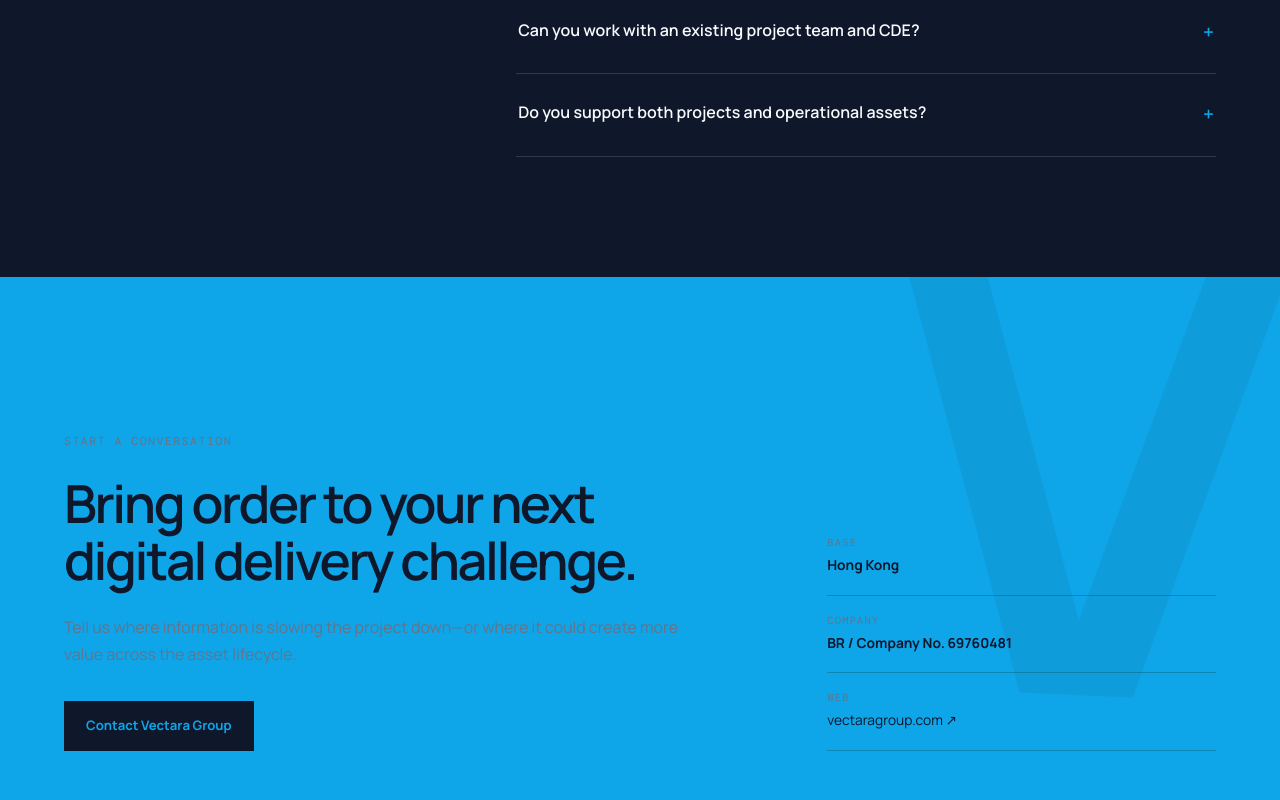
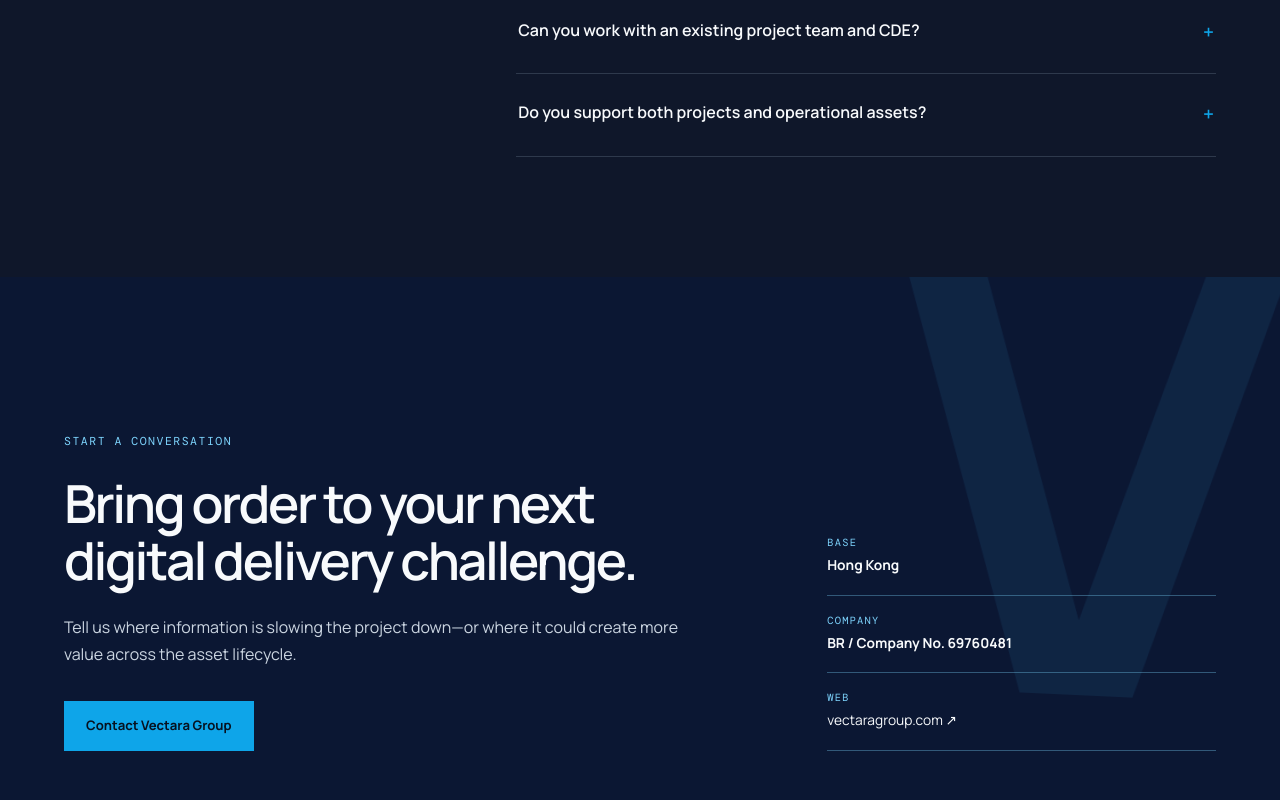
Before and after one commit to maivy12345/Vectara, a plain HTML site: page index.html in a window 1280 px wide. Shown: the part 5100-5900 px from the top of the page. Drawn offline with nearby package versions, Linux system fonts and the light colour scheme.

Commit message:
Improve contact block color contrast

```diff
--- a/styles.css
+++ b/styles.css
@@ -209,18 +209,18 @@
 .accordion details[open] summary span { transform: rotate(45deg); }
 .accordion details p { margin: 0; padding: 0 40px 26px 0; color: var(--muted); }
 
-.contact { min-height: 570px; padding: 96px clamp(24px, 5vw, 78px); display: grid; grid-template-columns: 1.25fr .75fr; gap: 10%; align-items: end; position: relative; overflow: hidden; background: var(--lime); color: #0f172a; }
-.contact-mark { position: absolute; right: -1vw; top: -160px; font-size: 40rem; line-height: 1; font-weight: 800; color: rgba(13,31,8,.06); pointer-events: none; }
+.contact { min-height: 570px; padding: 96px clamp(24px, 5vw, 78px); display: grid; grid-template-columns: 1.25fr .75fr; gap: 10%; align-items: end; position: relative; overflow: hidden; background: #0b1733; color: #f8fafc; }
+.contact-mark { position: absolute; right: -1vw; top: -160px; font-size: 40rem; line-height: 1; font-weight: 800; color: rgba(56,189,248,.08); pointer-events: none; }
 @keyframes markDrift { 0%, 100% { transform: rotate(-4deg) translateY(0); } 50% { transform: rotate(4deg) translateY(16px); } }
 .contact-mark { animation: markDrift 14s ease-in-out infinite; }
-.contact .eyebrow { color: #64748b; }
+.contact .eyebrow { color: #7dd3fc; }
 .contact h2 { max-width: 900px; }
-.contact-copy > p:not(.eyebrow) { max-width: 670px; margin: 24px 0 34px; color: #64748b; }
-.contact .button-primary { background: #0f172a; color: var(--lime); }
+.contact-copy > p:not(.eyebrow) { max-width: 670px; margin: 24px 0 34px; color: #cbd5e1; }
+.contact .button-primary { background: var(--lime); color: #07111f; }
 .contact-details { position: relative; z-index: 1; }
-.contact-details div { padding: 18px 0; border-bottom: 1px solid rgba(23,47,15,.25); }
+.contact-details div { padding: 18px 0; border-bottom: 1px solid rgba(125,211,252,.35); }
 .contact-details span, .contact-details strong, .contact-details a { display: block; }
-.contact-details span { font: .65rem var(--mono); letter-spacing: .12em; color: #64748b; }
+.contact-details span { font: .65rem var(--mono); letter-spacing: .12em; color: #7dd3fc; }
 .contact-details strong, .contact-details a { margin-top: 5px; font-size: .86rem; text-decoration: none; }
 
 .site-footer { position: relative; min-height: 184px; padding: 44px clamp(24px, 5vw, 78px) 38px; display: grid; grid-template-columns: minmax(150px, 1.05fr) minmax(220px, 1.45fr) minmax(150px, .9fr) minmax(220px, 1.25fr); gap: clamp(24px, 3vw, 56px); align-items: center; border-top: 1px solid var(--line); background: linear-gradient(180deg, rgba(23,37,84,.2), rgba(15,23,42,.72)); }
```
